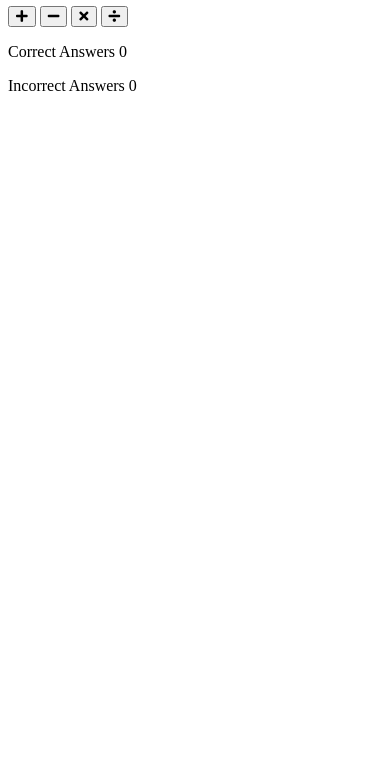
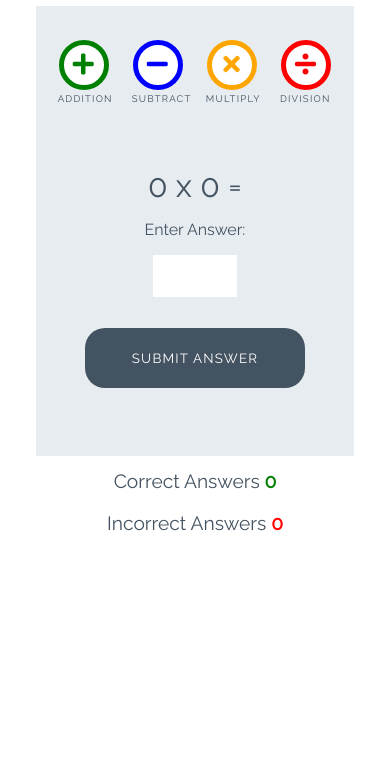
Before and after one commit to townsend75/love-maths, a plain HTML site: page index.html in a window 390 px wide. Shown: the part 74-844 px from the top of the page. Drawn offline with Linux system fonts and the light colour scheme.

Commit message:
add styles to game

```diff
--- a/assets/css/style.css
+++ b/assets/css/style.css
@@ -0,0 +1,252 @@
+/* --------- Global style */
+
+body {
+    background-color: white;
+    font-family: "Raleway", sans-serif;
+    color: #445361;
+    text-align: center;
+}
+
+/* --------- Heading */
+
+.heading {
+    text-align: center;
+    font-size: 2.5rem;
+}
+
+.logo {
+    height: 40px;
+    padding-right: 5px;
+}
+
+/* --------- Game layout */
+
+.game-area {
+    background-color: #E6ECF0;
+    box-sizing: border-box;
+    width: 85%;
+    height: 65vh;
+    max-height: 450px;
+    max-width: 830px;
+    margin-left: auto;
+    margin-right: auto;
+    padding: 1%;
+}
+
+.question-area {
+    width: 50%;
+    font-size: 2rem;
+    margin: auto;
+    padding: 50px 0;
+}
+
+.question-area span {
+    padding: 0 15px;
+}
+
+.score-area {
+    margin: 5px auto;
+    width: 60%;
+    font-size: 1.2rem;
+}
+
+.controls-area {
+    width: 85%;
+    margin: 30px auto;
+}
+
+#score {
+    color: green;
+    font-weight: bold;
+}
+
+#incorrect {
+    color: red;
+    font-weight: bold;
+}
+
+.answer-message {
+    display: none;
+    font-size: 1rem;
+}
+
+#answer-box {
+    border: none;
+    color: #445361;
+    display: inline-block;
+    height: 40px;
+    width: 80px;
+    font-size: 1.2rem;
+}
+
+.scores {
+    display: inline-block;
+    padding: 25px;
+}
+
+/* --------- Buttons */
+
+.btn {
+    width: 220px;
+    height: 60px;
+    font-family: "Raleway", sans-serif;
+    text-transform: uppercase;
+    letter-spacing: 1.2px;
+    color: white;
+}
+
+.btn:focus {
+    outline: none;
+}
+
+.btn--big {
+    padding-top: 10px;
+    border-radius: 50%;
+    background-color: white;
+    border: 10px solid;
+    width: 100px;
+    height: 100px;
+    font-size: 3.2rem;
+    margin: 0 30px;
+    transition: all 0.5s;
+}
+
+.btn--big::after{
+    content: attr(data-type);
+    font-size: 1rem;
+    color: #445361;
+    position: relative;
+    left: -0.5em;
+}
+
+.btn--blue {
+    border-color: blue;
+    color: blue;
+}
+
+.btn--blue:active,
+.btn--blue:hover {
+    background-color: darkblue;
+    color: white;
+}
+
+.btn--orange {
+    border-color: orange;
+    color: orange;
+}
+
+.btn--orange:active,
+.btn--orange:hover {
+    background-color: darkorange;
+    color: white;
+}
+
+.btn--red {
+    border-color: red;
+    color: red;
+}
+
+.btn--red:active,
+.btn--red:hover {
+    background-color: darkred;
+    color: white;
+}
+
+.btn--green {
+    border-color: green;
+    color: green;
+}
+
+.btn--green:active,
+.btn--green:hover {
+    background-color: darkgreen;
+    color: white;
+}
+
+.btn--gray {
+    margin-top: 25px;
+    background-color: #445361;
+    border: 1px transparent;
+    border-radius: 20px;
+}
+
+.btn--gray:active,
+.btn--gray:hover {
+    background-color: #0d1013;
+}
+
+/* --------- Media queries */
+
+@media (max-width: 414px) {
+    .controls-area {
+        width: 100%;
+    }
+
+    .btn--big {
+        margin: 0 10px;
+        padding: 5px;
+        border: 5px solid;
+        width: 50px;
+        height: 50px;
+        font-size: 1.5rem;
+    }
+
+    .btn--big::after {
+        font-size: 0.6rem;
+        left: -0.7rem;
+    }
+
+    .question-area {
+        padding: 10% 0;
+        width: 100%;
+    }
+
+    .question-area span {
+        padding: 0;
+    }
+
+    .answer-message {
+        display: block;
+    }
+
+    #answer-box {
+        display: block;
+        margin: 0 auto;
+    }
+    .btn--gray {
+        margin-top: 0;
+    }
+
+    .score-area {
+        width: 100%;
+    }
+
+    .scores {
+        margin: 0.5em auto;
+        display: block;
+        padding: 5px;
+    }
+
+    .heading {
+        font-size: 2rem;
+    }
+}
+
+@media (max-width: 320px) {
+    .game-area {
+        height: 70vh;
+    }
+
+    .controls-area {
+        width: 75%;
+        margin: 10px auto;
+    }
+
+    .btn--big {
+        margin: 10px 10px;
+    }
+    .question-area {
+        padding: 10px 0;
+    }
+
+}
--- a/index.html
+++ b/index.html
@@ -16,20 +16,29 @@
 
     <div class="game-area">
         <div class="controls-area">
-            <button class="btn btn--big btn--green">
+            <button data-type="addition" class="btn btn--big btn--green">
                 <i class="fas fa-plus"></i>
             </button>
-            <button class="btn btn--big btn--blue">
+            <button data-type="subtract" class="btn btn--big btn--blue">
                 <i class="fas fa-minus"></i>
             </button>
-            <button class="btn btn--big btn--orange">
+            <button data-type="multiply" class="btn btn--big btn--orange">
                 <i class="fas fa-times"></i>
             </button>
-            <button class="btn btn--big btn--red">
+            <button data-type="division"class="btn btn--big btn--red">
                 <i class="fas fa-divide"></i>
             </button>
         </div>
+        <div class="question-area">
+            <span id="operand1">0</span>
+            <span id="operator">x</span>
+            <span id="operand2">0</span>
+            <span>=</span>
+            <p class="answer-message">Enter Answer:</p>
+            <input id="answer-box" type="number">
 
+        </div>
+        <button data-type="submit" class="btn btn--gray">Submit Answer</button>
     </div>
 
     <div class="score-area">
```
